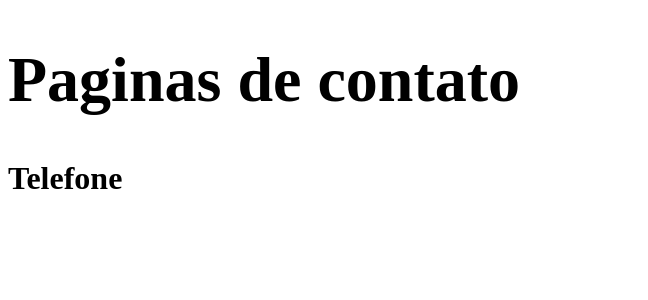
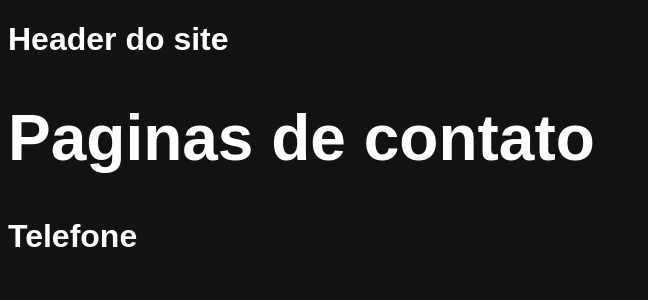
Before and after one commit to Klaudio0707/Curso_Next.JS, a Next.js app in the folder diretorio/: page /contato in a window 1280 px wide. Shown: the top 300 px of the page, without its empty margins (0-648 px from the left). Built offline with nearby package versions, Linux system fonts and the light colour scheme.

Commit message:
utilizando a funçao nativa do next loading

```diff
--- /dev/null
+++ b/diretorio/src/app/contato/loading.tsx
@@ -0,0 +1,5 @@
+export default function Loading() {
+
+
+
+}
--- a/diretorio/src/app/globals.css
+++ b/diretorio/src/app/globals.css
@@ -0,0 +1,7 @@
+body{
+  background-color: #121212;
+  color: #ffff;
+  font-family: sans-serif;
+
+
+}
--- a/diretorio/src/app/layout.tsx
+++ b/diretorio/src/app/layout.tsx
@@ -1,16 +1,7 @@
 import type { Metadata } from "next";
-import { Geist, Geist_Mono } from "next/font/google";
 import "./globals.css";
 
-const geistSans = Geist({
-  variable: "--font-geist-sans",
-  subsets: ["latin"],
-});
 
-const geistMono = Geist_Mono({
-  variable: "--font-geist-mono",
-  subsets: ["latin"],
-});
 
 export const metadata: Metadata = {
   title: "Create Next App",
@@ -24,7 +15,8 @@ export default function RootLayout({
 }>) {
   return (
     <html lang="en">
-      <body className={`${geistSans.variable} ${geistMono.variable}`}>
+      <body >
+        <h1>Header do site</h1>
         {children}
       </body>
     </html>
```
Also changed, not shown: diretorio/src/app/loading.tsx (added, +11 -0 lines).
